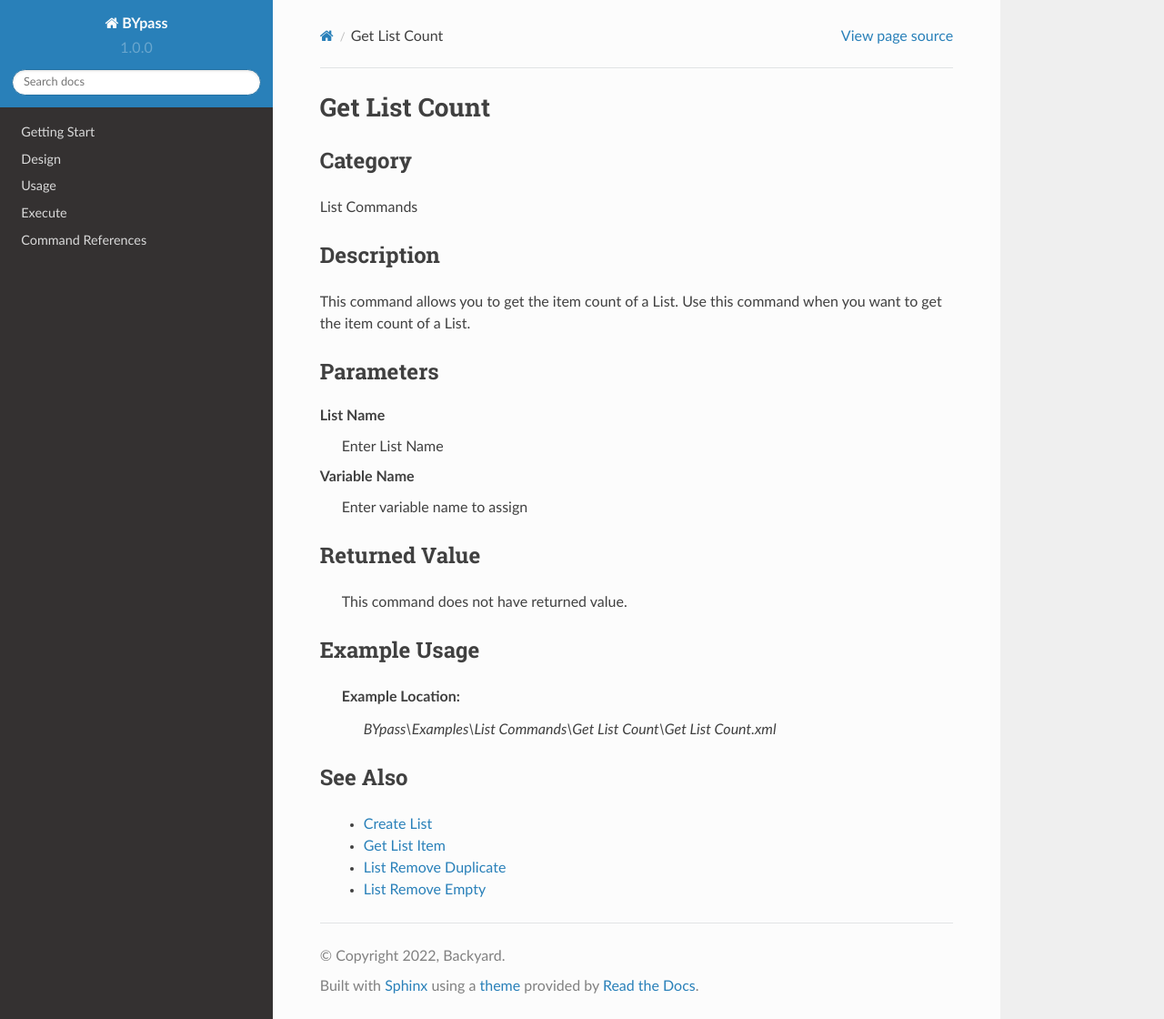
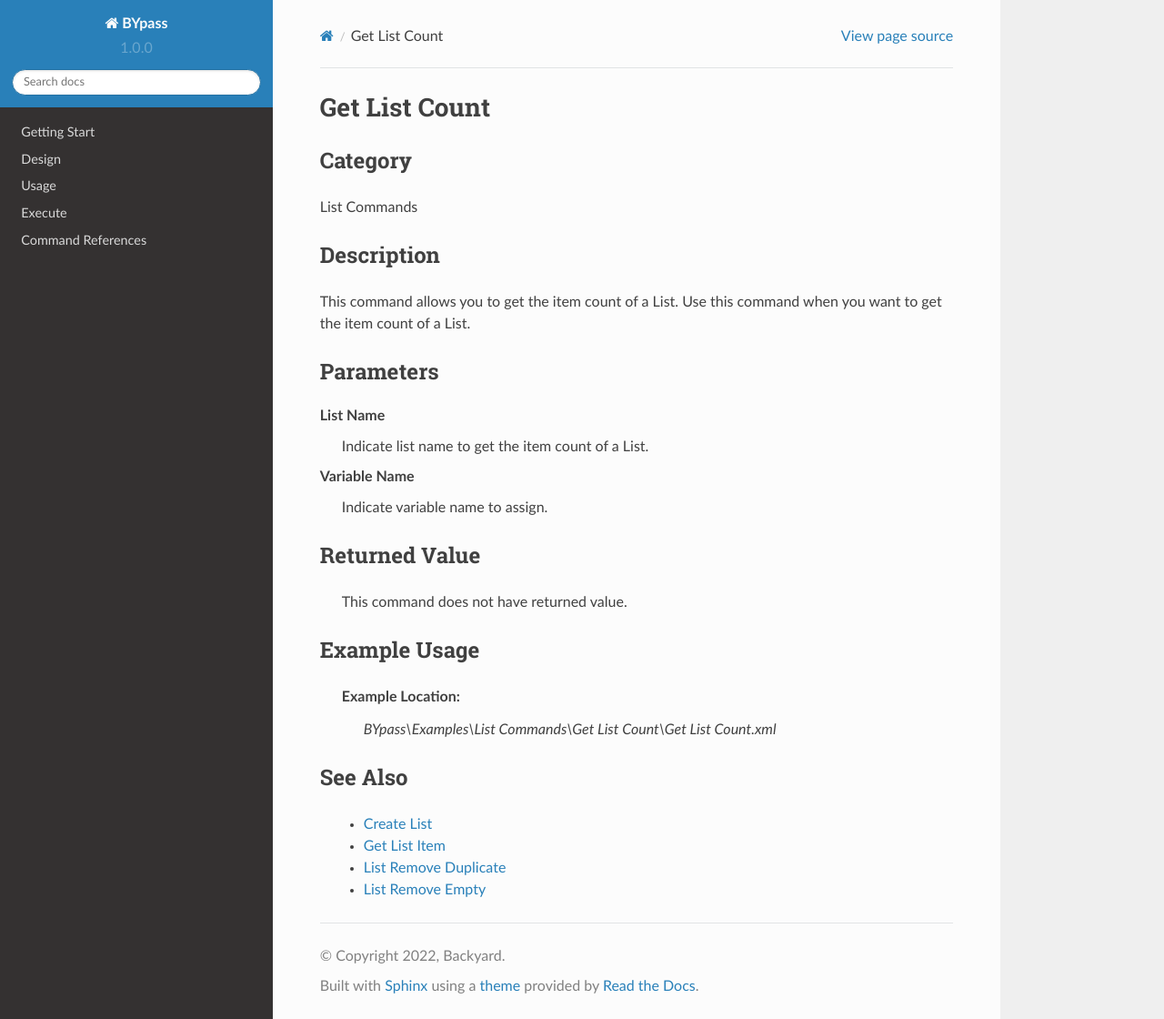
Before and after one commit to stupidmankind/BYpassDoc, a Sphinx documentation site: the page built from docs/source/commands/getlistcount.rst, in a window 1280 px wide and 1120 px high. Shown: the whole window at 91% size. Built offline with Sphinx 7.4.7 and the Read the Docs theme 2.0.0, drawn with Linux system fonts in a browser that asks for light colours.

Commit message:
Update getlistcount.rst
Edit description

```diff
--- a/docs/source/commands/getlistcount.rst
+++ b/docs/source/commands/getlistcount.rst
@@ -14,10 +14,10 @@ Parameters
 ----------
 
 **List Name**
-	Enter List Name
+	Indicate list name to get the item count of a List.
 
 **Variable Name**
-	Enter variable name to assign
+	Indicate variable name to assign.
 
 
 
```
